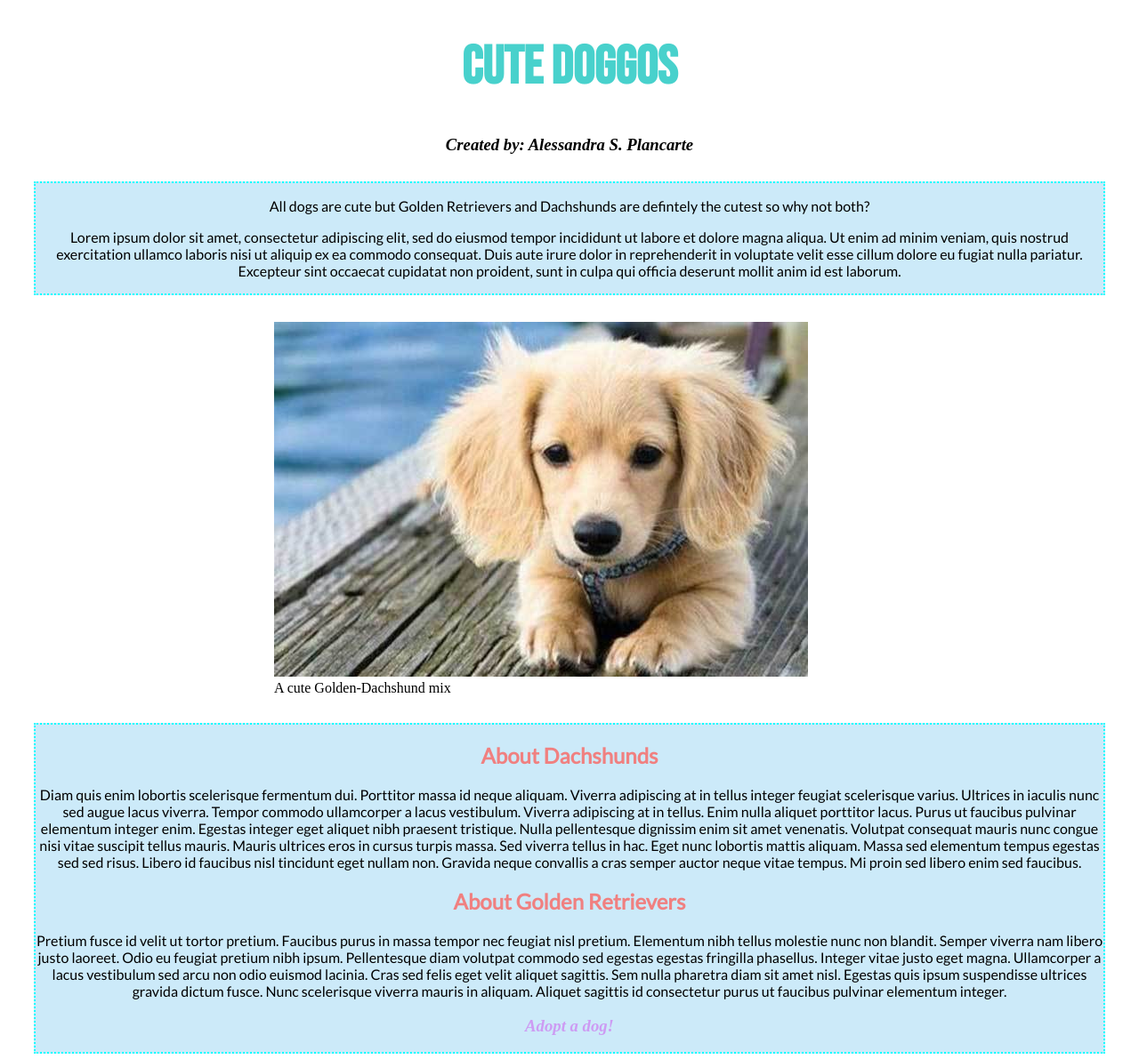
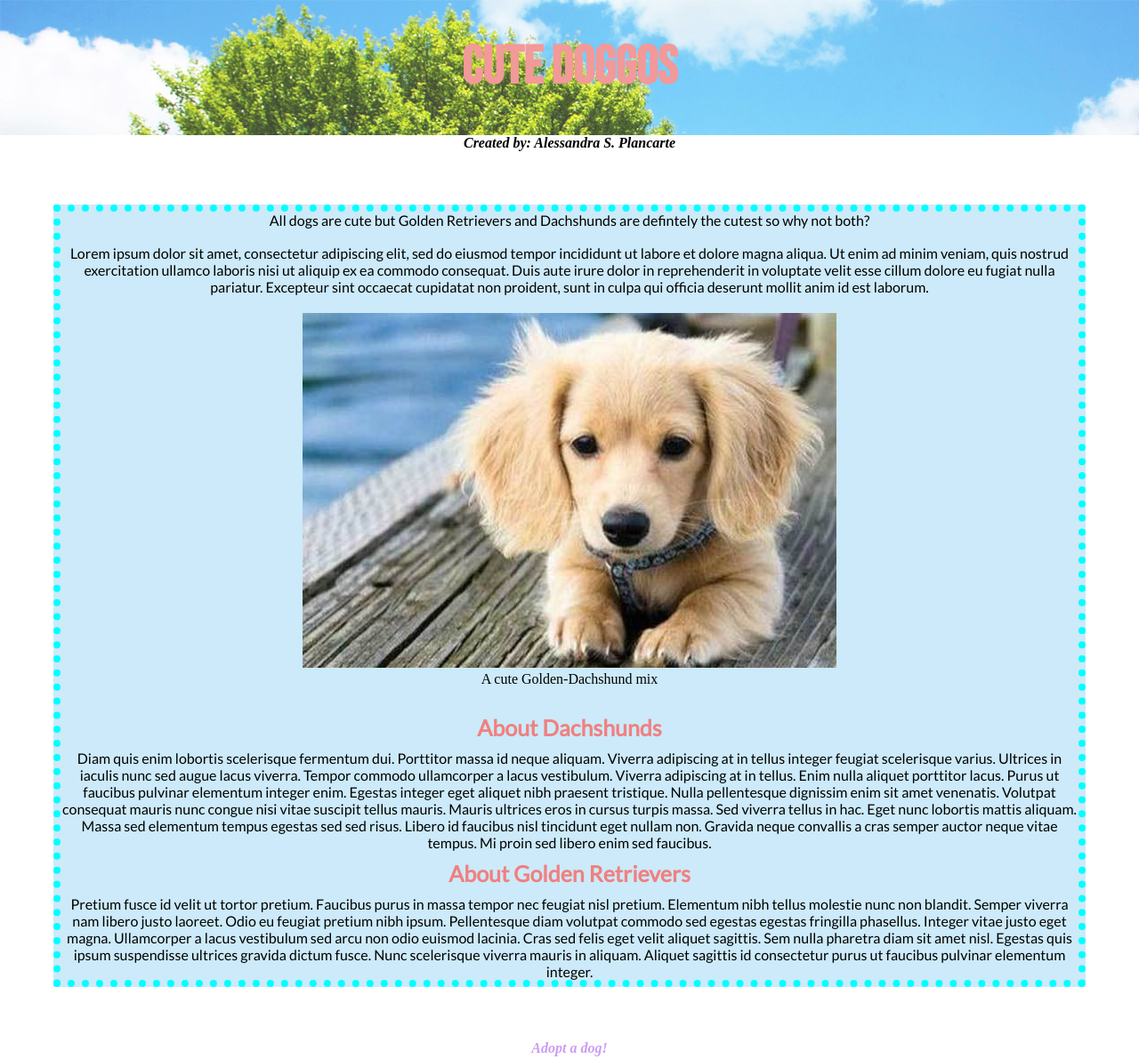
Before and after one commit to AlessandraPlancarte/prj4-chapter-5, a plain HTML site: page index.html in a window 1280 px wide. Shown: the top 1191 px of the page at 89% size. Drawn offline with Linux system fonts and the light colour scheme.

Commit message:
changes css and html

```diff
--- a/css/style.css
+++ b/css/style.css
@@ -1,22 +1,27 @@
 @charset "UTF-8";
+* { margin: 0; padding: 0; border: 0; font-size: 100%; }
+.bimg{background-image:url("../images/sky.jpg"); padding: 40px; opacity:0.8;}
 #name{
 	font-family: Bebas Neue;
-	color: mediumturquoise;
+	color:lightcoral;
 	font-weight: bold;
 	font-size: 60px;
 	text-align: center}
-.image{margin-left: 300px;}
+.image{margin:auto;
+padding: 20px;}
 h3{font-style: italic;
 text-align: center}
 .headers{
 	font-family: Lato;
-	color: lightcoral}
+	color: lightcoral;
+	font-size: 25px;
+	padding:10px;}
 #phrase {color: #CD9BF3}
 p{font-family: Lato;
 	font-size: 16px}
-.box1, .box2{
+.box1{
 	text-align: center;
 	padding: 0.5em,;
 background-color:#CCEAF9;
-margin: 30px;
-	border: aqua 2px dotted;}
+margin: 60px;
+	border: aqua 8px dotted;}
--- a/index.html
+++ b/index.html
@@ -8,22 +8,22 @@
 	<title> Doggos </title>
   </head>
   <body>
+	  <div class="bimg">
   	<h1 id="name"> Cute Doggos </h1>
+	  </div>
 	<h3> Created by: Alessandra S. Plancarte </h3>
 	<div class="box1">
-		<p>All dogs are cute but Golden Retrievers and Dachshunds are defintely the cutest so why not both?</p>
+		<p>All dogs are cute but Golden Retrievers and Dachshunds are defintely the cutest so why not both?</p><br>
 		<p> Lorem ipsum dolor sit amet, consectetur adipiscing elit, sed do eiusmod tempor incididunt ut labore et dolore magna aliqua. Ut enim ad minim veniam, quis nostrud exercitation ullamco laboris nisi ut aliquip ex ea commodo consequat. Duis aute irure dolor in reprehenderit in voluptate velit esse cillum dolore eu fugiat nulla pariatur. Excepteur sint occaecat cupidatat non proident, sunt in culpa qui officia deserunt mollit anim id est laborum.</p>
-	</div>
 	<div class="image">
 		<img src = "images/goldendachs.jpg" alt="A cute Golden-Dachshund mix" width="600" height = "399"/> <br> A cute Golden-Dachshund mix <br>
 	</div>
-	<div class="box2">
 		<h2 class="headers"> About Dachshunds</h2>
 		<p> Diam quis enim lobortis scelerisque fermentum dui. Porttitor massa id neque aliquam. Viverra adipiscing at in tellus integer feugiat scelerisque varius. Ultrices in iaculis nunc sed augue lacus viverra. Tempor commodo ullamcorper a lacus vestibulum. Viverra adipiscing at in tellus. Enim nulla aliquet porttitor lacus. Purus ut faucibus pulvinar elementum integer enim. Egestas integer eget aliquet nibh praesent tristique. Nulla pellentesque dignissim enim sit amet venenatis. Volutpat consequat mauris nunc congue nisi vitae suscipit tellus mauris. Mauris ultrices eros in cursus turpis massa. Sed viverra tellus in hac. Eget nunc lobortis mattis aliquam. Massa sed elementum tempus egestas sed sed risus. Libero id faucibus nisl tincidunt eget nullam non. Gravida neque convallis a cras semper auctor neque vitae tempus. Mi proin sed libero enim sed faucibus.</p>
 		<h2 class="headers"> About Golden Retrievers </h2>
 		<p> Pretium fusce id velit ut tortor pretium. Faucibus purus in massa tempor nec feugiat nisl pretium. Elementum nibh tellus molestie nunc non blandit. Semper viverra nam libero justo laoreet. Odio eu feugiat pretium nibh ipsum. Pellentesque diam volutpat commodo sed egestas egestas fringilla phasellus. Integer vitae justo eget magna. Ullamcorper a lacus vestibulum sed arcu non odio euismod lacinia. Cras sed felis eget velit aliquet sagittis. Sem nulla pharetra diam sit amet nisl. Egestas quis ipsum suspendisse ultrices gravida dictum fusce. Nunc scelerisque viverra mauris in aliquam. Aliquet sagittis id consectetur purus ut faucibus pulvinar elementum integer. </p>
-		<h3 id="phrase"> Adopt a dog! </h3>
 	</div>
+	  	<h3 id="phrase"> Adopt a dog! </h3>
   	<a href = "https://www.buas.nl/en"><br> BUas website <br></a>
   </body>
 </html>
```
Also changed, not shown: images/dogrunning.jpg (added), images/sky.jpg (added), 1 other file.
